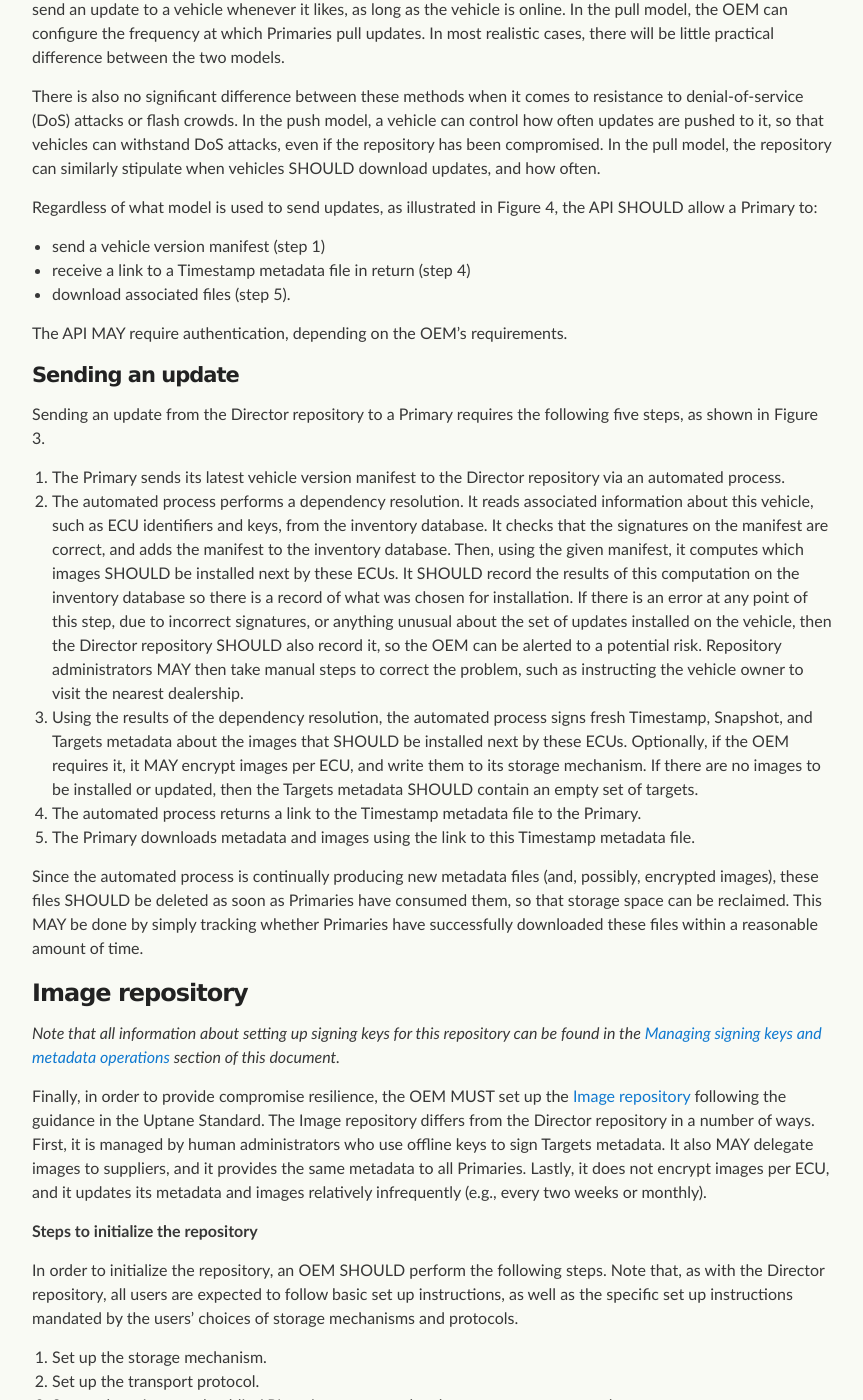
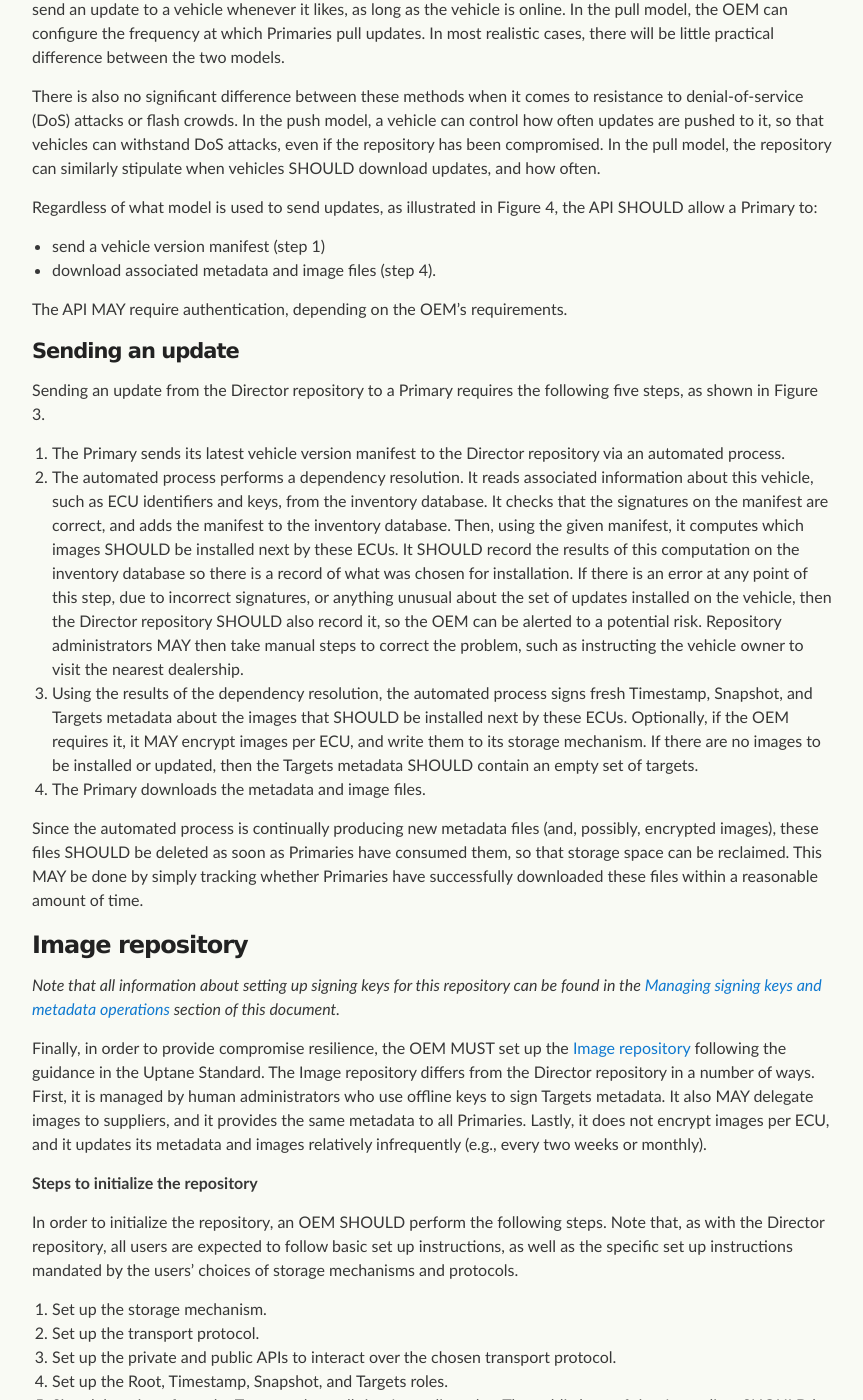
Before and after one commit to uptane/deployment-considerations, a Jekyll site: the page built from repositories.md, in a window 1280 px wide and 1400 px high, scrolled down 6558 px. Shown: the whole window, without its empty margins (208-1071 px from the left). Built offline with Jekyll 4.4.1, drawn with Linux system fonts in a browser that asks for light colours; our own code applies the rules of GitHub Pages for plain Markdown files.

Commit message:
Remove requirement to provide a link to Timestamp metadata.
Normally the metadata is provided at a fixed endpoint, so this is
unnecessary.

Signed-off-by: Patti Vacek <pattivacek@gmail.com>

```diff
--- a/repositories.md
+++ b/repositories.md
@@ -145,8 +145,7 @@ There is also no significant difference between these methods when it comes to r
 
 Regardless of what model is used to send updates, as illustrated in Figure 4, the API SHOULD allow a Primary to:
 * send a vehicle version manifest (step 1)
-* receive a link to a Timestamp metadata file in return (step 4)
-* download associated files (step 5).
+* download associated metadata and image files (step 4).
 
 The API MAY require authentication, depending on the OEM's requirements.
 
@@ -157,8 +156,7 @@ Sending an update from the Director repository to a Primary requires the followi
 1. The Primary sends its latest vehicle version manifest to the Director repository via an automated process.
 2. The automated process performs a dependency resolution. It reads associated information about this vehicle, such as ECU identifiers and keys, from the inventory database. It checks that the signatures on the manifest are correct, and adds the manifest to the inventory database. Then, using the given manifest, it computes which images SHOULD be installed next by these ECUs. It SHOULD record the results of this computation on the inventory database so there is a record of what was chosen for installation. If there is an error at any point of this step, due to incorrect signatures, or anything unusual about the set of updates installed on the vehicle, then the Director repository SHOULD also record it, so the OEM can be alerted to a potential risk. Repository administrators MAY then take manual steps to correct the problem, such as instructing the vehicle owner to visit the nearest dealership.
 3. Using the results of the dependency resolution, the automated process signs fresh Timestamp, Snapshot, and Targets metadata about the images that SHOULD be installed next by these ECUs. Optionally, if the OEM requires it, it MAY encrypt images per ECU, and write them to its storage mechanism. If there are no images to be installed or updated, then the Targets metadata SHOULD contain an empty set of targets.
-4. The automated process returns a link to the Timestamp metadata file to the Primary.
-5. The Primary downloads metadata and images using the link to this Timestamp metadata file.
+4. The Primary downloads the metadata and image files.
 
 Since the automated process is continually producing new metadata files (and, possibly, encrypted images), these files SHOULD be deleted as soon as Primaries have consumed them, so that storage space can be reclaimed. This MAY be done by simply tracking whether Primaries have successfully downloaded these files within a reasonable amount of time.
 
```
